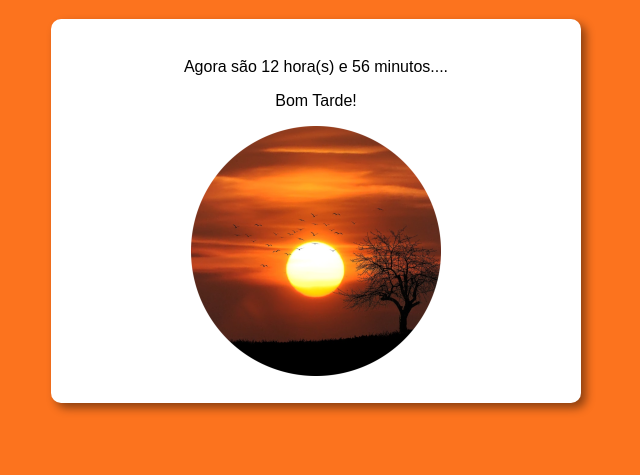
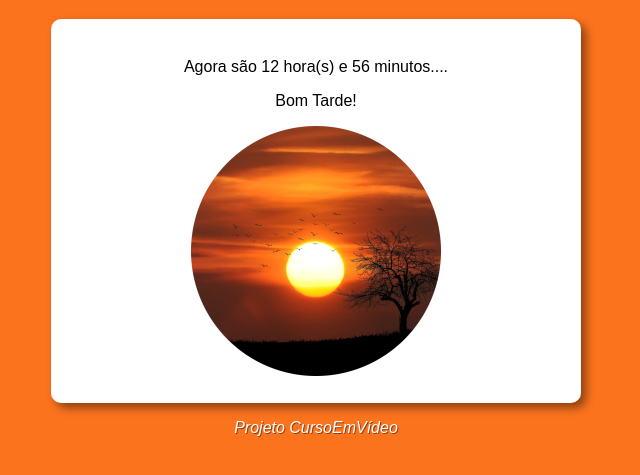
Before and after one commit to jonataslaguna/projeto_hora_do_dia, a plain HTML site: page index.html in a window 1280 px wide. Shown: the part 61-536 px from the top of the page, without its empty margins (324-964 px from the left). Drawn offline with Linux system fonts and the light colour scheme.

Commit message:
Projeto corrigido

```diff
--- a/index.html
+++ b/index.html
@@ -20,6 +20,10 @@
             <img id="imagem" src="imagens/manha.png" alt="Foto da Manhã">
         </div>
     </section>
+<footer>
+    <p>Projeto <a href="https://www.youtube.com/@CursoemVideo" target="_blank">CursoEmVídeo</a></p>
+</footer>
+
 
     <script src="script.js"></script>
 </body>
--- a/style.css
+++ b/style.css
@@ -18,6 +18,20 @@ section{
     box-shadow: 5px 5px 10px rgba(0, 0, 0, 0.445);
 
 }
+footer{
+    text-align: center;
+    color: white;
+    text-shadow: 1px 1px rgba(0, 0, 0, 0.432) ;
+    font-style: italic;
+}
+a {
+    text-decoration: none;
+    color: white
+
+}
+a:hover{
+    color: black;
+}
 
 div{
     text-align: center;
```
